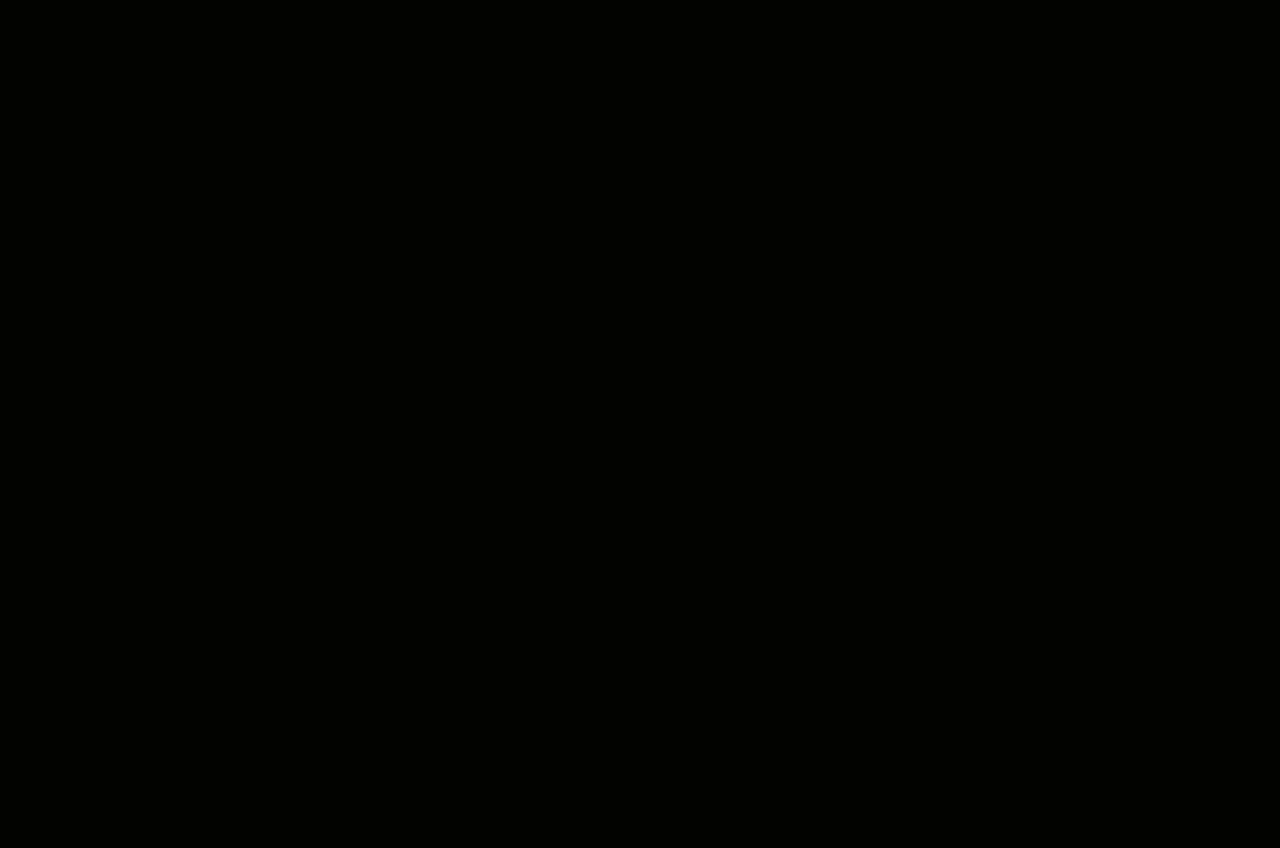
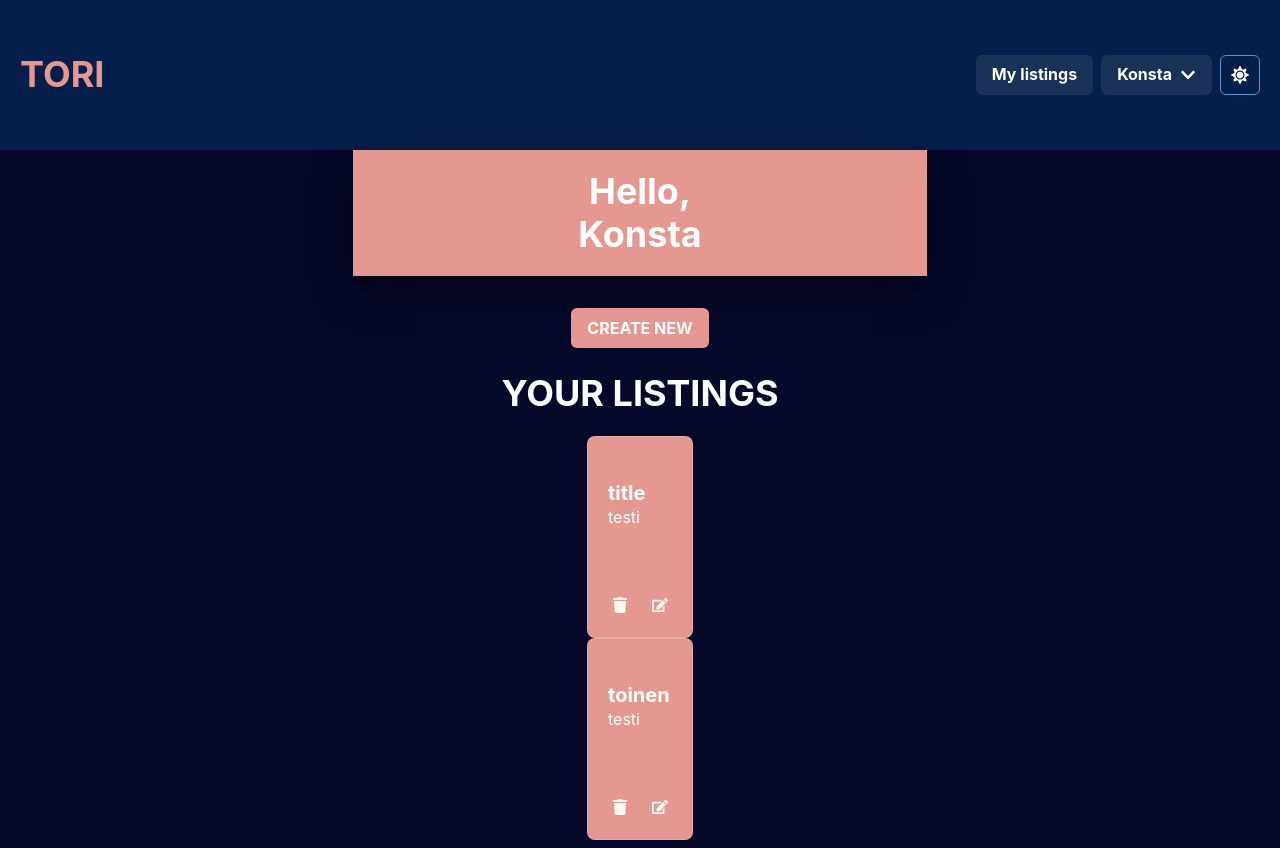
Before and after one commit to laurilako/itori, a React (Create React App) app: page /listings in a window 1280 px wide. Before the commit this address had no page. Before the commit the page ends 800 px from the top, so only its background shows below. Built offline with nearby package versions, Linux system fonts and the light colour scheme.

Commit message:
implementing listings site, own listings, some overall styling and development

```diff
--- a/src/App.js
+++ b/src/App.js
@@ -6,6 +6,8 @@ import theme from './config/theme';
 import Empty from './components/Pages/Empty';
 import Login from './components/Pages/Login'
 import Home from './components/Pages/Home';
+import Mylistings from './components/Pages/Mylistings'
+import NewListing from './components/Pages/NewListing'
 import { Route, Routes } from 'react-router-dom';
 
 function App() {
@@ -14,6 +16,8 @@ function App() {
       <Routes>
         <Route exact path='/home' element={<Home />} />
         <Route exact path='/login' element={<Login />} />
+        <Route exact path='/listings' element={<Mylistings />} />
+        <Route exact path='/new' element={<NewListing />} />
         <Route exact path='/' element={<Empty />} />
       </Routes>
     </ChakraProvider>
--- a/src/components/Header.js
+++ b/src/components/Header.js
@@ -5,26 +5,29 @@ import {
     Text,
     Button,
     Box,
+    IconButton,
+    SearchIcon,
     Menu,
     MenuButton,
     MenuList,
-    MenuItem
+    MenuItem,
+    Input
 } from "@chakra-ui/react";
-import { FaChevronDown } from "react-icons/fa";
+import { FaChevronDown, FaSearch } from "react-icons/fa";
 import { ColorModeSwitcher } from './ColorModeSwitcher';
 import { HashLink } from 'react-router-hash-link';
 
 function Header() {
     return(
     <Flex
-        w='100%'
-        align='flex-start'
-        p='8'
+        flexDir={['column', 'column', 'row', 'row']}
+        align='center'
+        h='150px'
+        p='5'
         bg='#061F4A'>
-        <ColorModeSwitcher mt='-5' mr='3' ml='-5'/>
         <Flex>
             <HashLink smooth to="/home">
-                <Heading color='#DD361C'>
+                <Heading color='#E59892'>
                     TORI
                 </Heading>
             </HashLink>
@@ -38,7 +41,6 @@ function Header() {
                     </Button>
                 </HashLink>
             </Flex>
-
             <Flex ml='2'>
                 <Menu>
                     <MenuButton as={Button} rightIcon={<FaChevronDown />}>
@@ -50,8 +52,8 @@ function Header() {
                     </MenuList>
                 </Menu>
             </Flex>
+            <ColorModeSwitcher />
         </Flex>
-        {/* Search bar to here */}
     </Flex>
     )
 }
--- /dev/null
+++ b/src/components/ListingCard.js
@@ -0,0 +1,22 @@
+import React from 'react'
+import { Flex, Box, Heading, Text, IconButton
+} from '@chakra-ui/react'
+import { FaTrash, FaEdit } from 'react-icons/fa'
+
+// Listing card
+function ListingCard(props) {
+    return(
+        <Box bg='#E59892' borderWidth="1px" borderRadius="lg" overflow="hidden">
+            <Box m="5" as="a" href="/listing/:id">
+                <Heading m="5" mb="0" as="h4" size="md">{props.title}</Heading>
+                <Text m="5" mt="0">{props.content}</Text>
+            </Box>
+            <Flex p='3'>
+                <IconButton variant='ghost' icon={<FaTrash />}></IconButton>
+                <IconButton variant='ghost' icon={<FaEdit />}></IconButton>
+            </Flex>
+        </Box>
+    )
+}
+
+export default ListingCard
--- a/src/components/Pages/Empty.js
+++ b/src/components/Pages/Empty.js
@@ -9,7 +9,7 @@ function Empty(){
                 Empty site...
             </Heading>
             <HashLink smooth to="/home">
-                <Button mt='5' color='white'>
+                <Button mt='5'>
                     RETURN TO TORI
                 </Button>
             </HashLink>
--- a/src/components/Pages/Home.js
+++ b/src/components/Pages/Home.js
@@ -1,7 +1,9 @@
 import React from 'react'
 import {
     Flex,
-    Heading
+    Heading,
+    Input,
+    InputGroup
 } from '@chakra-ui/react'
 import Header from '../Header'
 
@@ -10,13 +12,19 @@ function Home() {
     return(
         <>
             <Header />
-            <Flex flexDir='column' align={"center"} p='50' w='100%' bg='#E59892'>
-                <Heading as='h1' color='current'>
+            <Flex boxShadow={'dark-lg'} flexDir={'column'} align={"center"} p='50' w='100%' bg='#E59892'>
+                <Heading color='black' as='h2'>
                     Welcome to TORI!
                 </Heading>
-                <Heading as='h2'>
-                    Check these hot listings!
-                </Heading>
+                <Flex>
+                    <InputGroup>
+                        {/* <InputLeftElement
+                        pointerEvents='none'
+                        children={<PhoneIcon color='gray.300' />}
+                        /> */}
+                        <Input mt='5' bg='white' type='text' placeholder='Search for listings...' />
+                    </InputGroup>
+                </Flex>
             </Flex>
         </>
     )
--- a/src/components/Pages/Listings.js
+++ b/src/components/Pages/Listings.js
@@ -1,7 +1,7 @@
 import React from 'react'
 
-function Listings(){
+function Listing(){
 
 }
 
-return Listings
+return Listing
--- a/src/components/Pages/Mylistings.js
+++ b/src/components/Pages/Mylistings.js
@@ -1,8 +1,46 @@
 import React from 'react'
+import Header from '../Header'
+import Welcome from '../../screens/Welcome'
+import {
+    Flex,
+    Grid,
+    Heading,
+    Spacer,
+    GridItem,
+    Button
+} from '@chakra-ui/react'
+import ListingCard from '../ListingCard'
+import { HashLink } from 'react-router-hash-link'
 
-function Mylistings(){
+function Mylistings(props){
+    return(
+        <>
+            <Header />
+            <Welcome title={"Hello, "} content={"Konsta"} />
+            <Flex p='2' align='center' justify='center' flexDir={'column'}>
+                <Flex p='6' >
+                    <HashLink smooth to='/new'>
+                        <Button variant={'solid'} bg='#E59892'>CREATE NEW</Button>
+                    </HashLink>
 
+                </Flex>
 
+                <Heading>
+                    YOUR LISTINGS
+                </Heading>
+                <Grid mt='5' direction={'column'}>
+                    <GridItem>
+                        <ListingCard title='title' content='testi'>
+                        </ListingCard>
+                    </GridItem>
+                    <GridItem>
+                        <ListingCard title='toinen' content='testi'>
+                        </ListingCard>
+                    </GridItem>
+                </Grid>
+            </Flex>
+        </>
+    )
 }
 
 export default Mylistings
--- /dev/null
+++ b/src/components/Pages/NewListing.js
@@ -0,0 +1,20 @@
+import React from 'react'
+import {
+    Flex,
+    Container
+} from '@chakra-ui/react'
+import Header from '../Header'
+
+
+function NewListing(){
+    return(
+        <>
+            <Header />
+            <Flex>
+                Placeholder
+            </Flex>
+        </>
+    )
+}
+
+export default NewListing
--- a/src/config/theme.js
+++ b/src/config/theme.js
@@ -12,8 +12,9 @@ const breakpoints = createBreakpoints({
 const styles = {
   global: props => ({
     body: {
-      color: mode('#black', '#FCFFFD')(props),
-      bg: mode('#EEEEEE', '#020300')(props),
+      // color: mode('black', '#FCFFFD')(props),
+      color: mode('black', '#FCFFFD')(props),
+      bg: mode('#EEEEEE', '#06082a')(props),
     },
   }),
 };
--- /dev/null
+++ b/src/screens/Welcome.js
@@ -0,0 +1,24 @@
+import React from 'react'
+import {
+    Container,
+    Flex,
+    Heading,
+} from '@chakra-ui/react'
+
+
+function Welcome( props ){
+    return(
+        <Container>
+            <Flex boxShadow={'dark-lg'} flexDir={'column'} align={"center"} p='5' bg='#E59892'>
+                <Heading>
+                    {props.title}
+                </Heading>
+                <Heading>
+                    {props.content}
+                </Heading>
+            </Flex>
+        </Container>
+    )
+}
+
+export default Welcome
```
Also changed, not shown: src/components/Listing.js (deleted, +0 -9 lines), src/data/listings.js (added, +25 -0 lines).
